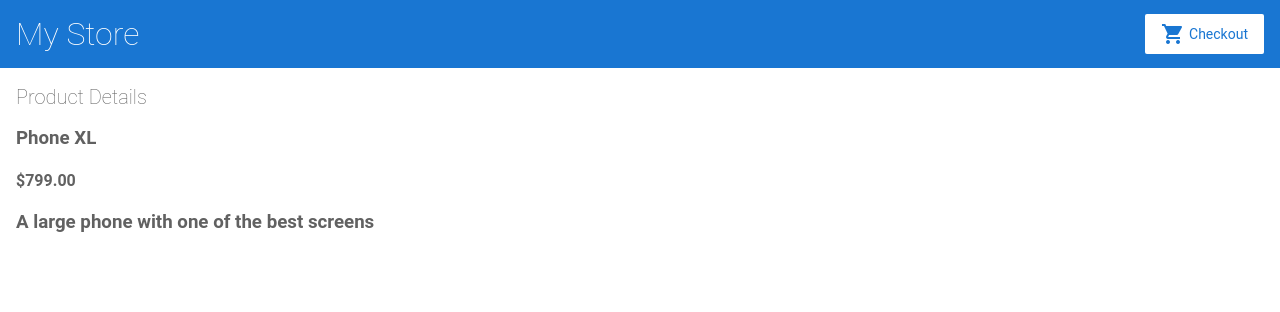
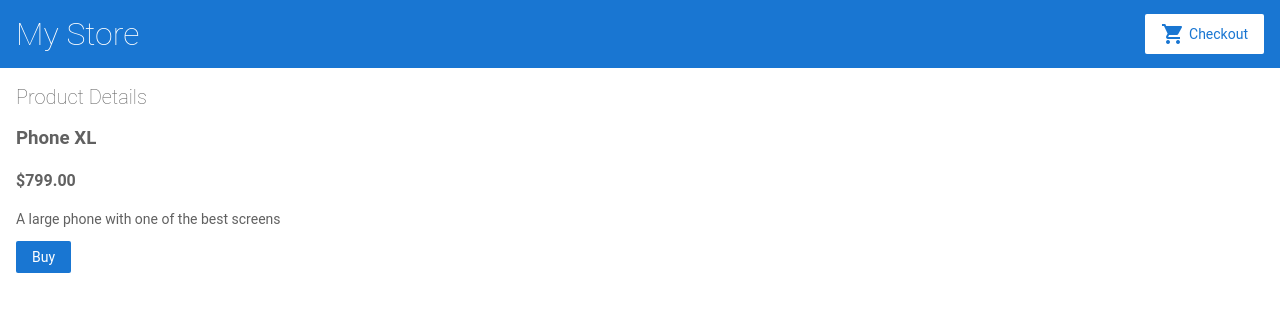
Before and after one commit to woohooAgain/angular, an Angular app: page /products/1 in a window 1280 px wide. Shown: the top 312 px of the page. Built offline with nearby package versions, Linux system fonts and the light colour scheme.

Commit message:
Add Buy button

```diff
--- /dev/null
+++ b/src/app/cart.service.ts
@@ -0,0 +1,23 @@
+import { Injectable } from '@angular/core';
+import { Product } from './products';
+
+@Injectable({
+  providedIn: 'root',
+})
+export class CartService {
+  items: Product[] = [];
+  constructor() {}
+
+  addToCart(product: Product) {
+    this.items.push(product);
+  }
+
+  getItems() {
+    return this.items;
+  }
+
+  clearCart() {
+    this.items = [];
+    return this.items;
+  }
+}
--- a/src/app/product-details/product-details.component.html
+++ b/src/app/product-details/product-details.component.html
@@ -3,5 +3,6 @@
 <div *ngIf="product">
   <h3>{{ product.name }}</h3>
   <h4>{{ product.price | currency }}</h4>
-  <h3>{{ product.description }}</h3>
+  <p>{{ product.description }}</p>
+  <button type="button" (click)="addToCart(product)">Buy</button>
 </div>
--- a/src/app/product-details/product-details.component.ts
+++ b/src/app/product-details/product-details.component.ts
@@ -2,6 +2,7 @@
 import { ActivatedRoute } from '@angular/router';
 
 import { Product, products } from '../products';
+import { CartService } from '../cart.service';
 
 @Component({
   selector: 'app-product-details',
@@ -10,7 +11,15 @@
 })
 export class ProductDetailsComponent implements OnInit {
   product: Product | undefined;
-  constructor(private route: ActivatedRoute) {}
+  constructor(
+    private route: ActivatedRoute,
+    private cartService: CartService
+  ) {}
+
+  addToCart(product: Product) {
+    this.cartService.addToCart(product);
+    window.alert('Your product has been added to the cart!');
+  }
 
   ngOnInit() {
     const routeParams = this.route.snapshot.paramMap;
```
Also changed, not shown: 1 other file (tests, documents, lock files or other folders).
